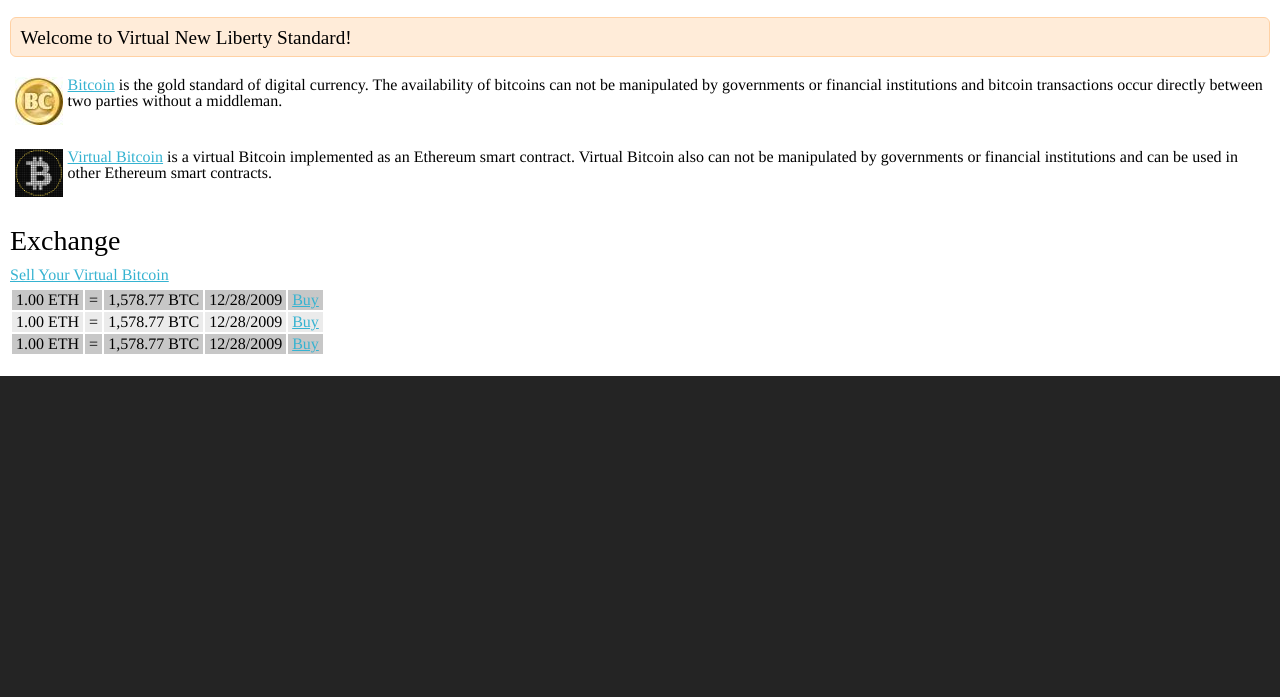
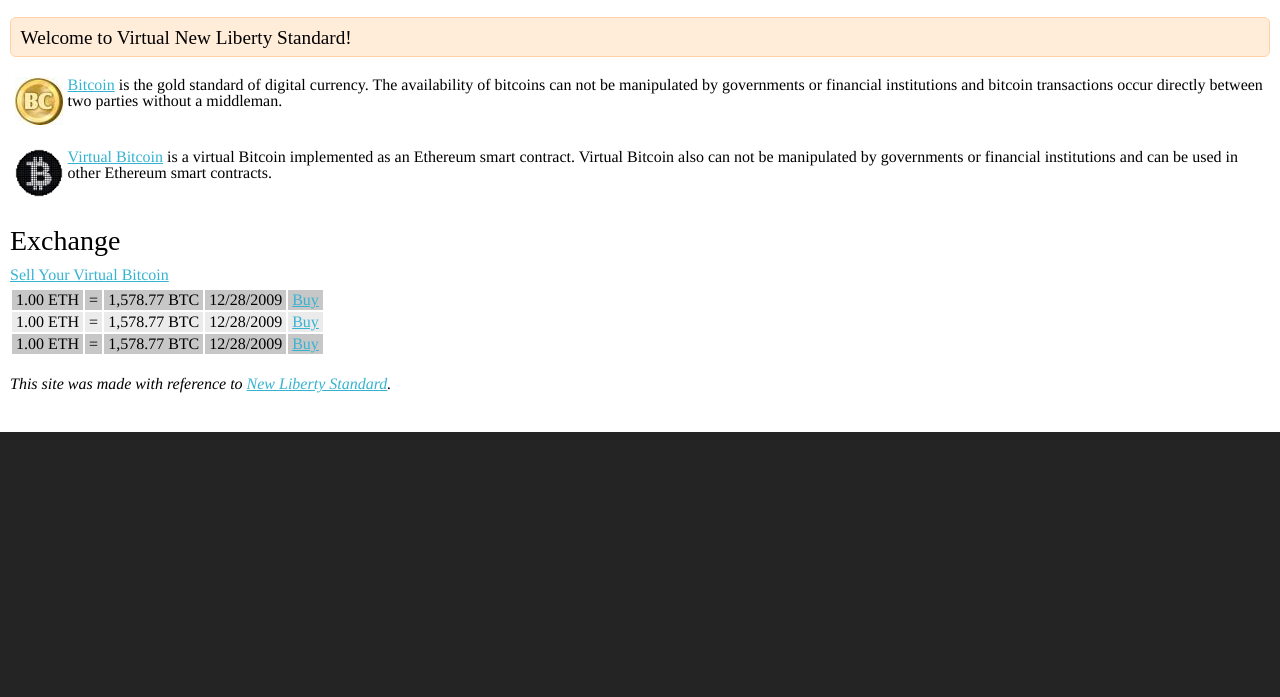
Before and after one commit to virtualbtc/vnls.org, a website built with webpack: page docs/index.html in a window 1280 px wide. Shown: the part 103-800 px from the top of the page. Built offline with nearby package versions, Linux system fonts and the light colour scheme.

Commit message:
add new icon

```diff
--- a/docs/bundle.css
+++ b/docs/bundle.css
@@ -168,7 +168,7 @@
 body {
   background-color: #242424;
   background-image: url("/images/background.png");
-  background-position: right 50%;
+  background-position: right -140px;
   background-repeat: no-repeat;
 }
 main {
@@ -232,3 +232,6 @@
 #exchange table td {
   padding: 2px 4px;
 }
+#reference {
+  font-style: italic;
+}
--- a/docs/index.html
+++ b/docs/index.html
@@ -24,7 +24,7 @@
             middleman.
         </p>
         <p id="virtaul-bitcoin">
-            <img align="left" src="/images/virtual-bitcoin.png" height="48">
+            <img align="left" src="/images/vbtc-coin.png" height="48">
             <a href="https://vbitco.in/" target="_blank">Virtual Bitcoin</a> is a virtual Bitcoin implemented as an
             Ethereum smart contract. Virtual Bitcoin also can not
             be manipulated by governments or financial institutions and can be used in other Ethereum smart contracts.
@@ -58,6 +58,11 @@
                 </tbody>
             </table>
         </div>
+        <p id="reference">
+            This site was made with reference to <a
+                href="https://web.archive.org/web/20091229132559/http://newlibertystandard.wetpaint.com/"
+                target="_blank">New Liberty Standard</a>.
+        </p>
     </main>
     <script src="/bundle.js"></script>
 </body>
--- a/docs/style/main.less
+++ b/docs/style/main.less
@@ -3,7 +3,7 @@
 body {
     background-color   : #242424;
     background-image   : url("/images/background.png");
-    background-position: right 50%;
+    background-position: right -140px;
     background-repeat  : no-repeat;
 }
 
@@ -80,3 +80,7 @@
         }
     }
 }
+
+#reference {
+    font-style: italic;
+}
```
Also changed, not shown: docs/images/vbtc-coin.png (added), docs/images/vbtc-coin@2x.png (added), docs/images/vbtc-coin@3x.png (added), docs/images/virtual-bitcoin.png (deleted), docs/images/virtual-bitcoin@2x.png (deleted), docs/images/virtual-bitcoin@3x.png (deleted).
